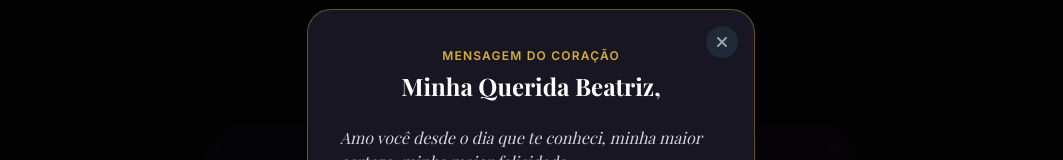
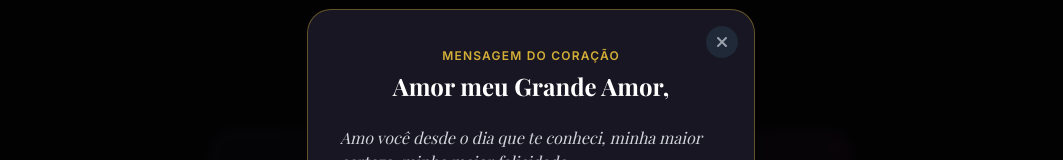
Before and after one commit to vitorarrud4/contagem-namorada, a plain HTML site: page index.html in a window 1280 px wide. Both pictures are taken after a click on the button "Abrir Cartinha Surpresa". Shown: the part 2645-2805 px from the top of the page, without its empty margins (109-1172 px from the left). Drawn offline with nearby package versions, Linux system fonts and the light colour scheme; a web font is replaced by a local one.

Commit message:
fix? corrigindo mensagem do coracao

```diff
--- a/index.html
+++ b/index.html
@@ -281,7 +281,7 @@
 
             <div class="text-center mb-6">
                 <span class="text-goldAccent text-xs uppercase tracking-widest font-semibold">Mensagem do Coração</span>
-                <h3 class="serif-font text-2xl font-bold text-white mt-1">Minha Querida Beatriz,</h3>
+                <h3 class="serif-font text-2xl font-bold text-white mt-1">Amor meu Grande Amor,</h3>
             </div>
 
             <div class="serif-font italic text-gray-300 text-sm sm:text-base leading-relaxed space-y-4 max-h-[55vh] overflow-y-auto pr-2">
```
